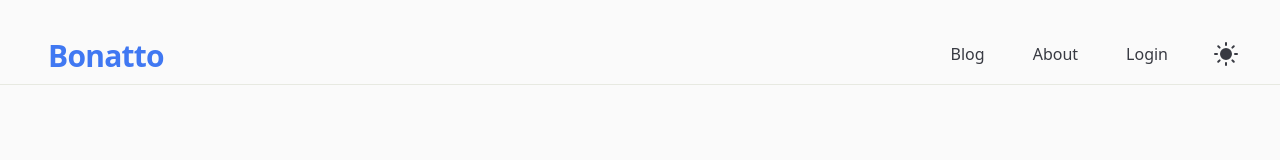
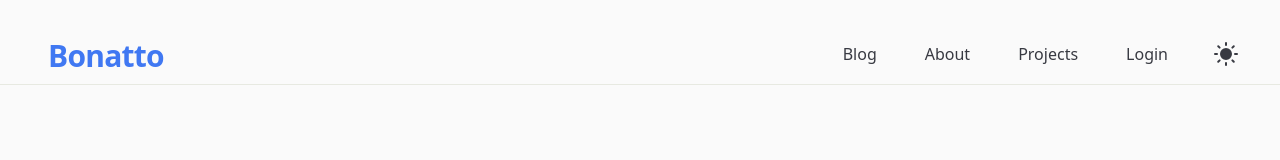
Before and after one commit to SergioBonatto/site, a Next.js app: page / in a window 1280 px wide. Shown: the top 160 px of the page. Built offline with nearby package versions, Linux system fonts and the light colour scheme.

Commit message:
add: projects

```diff
--- a/src/components/Nav/DesktopNav.tsx
+++ b/src/components/Nav/DesktopNav.tsx
@@ -6,6 +6,7 @@ const links = [
 	{ href: "/", label: "Início" },
 	{ href: "/blog", label: "Blog" },
 	{ href: "/#about", label: "About" },
+	{ href: "/projects", label: "Projects" },
 	{ href: "/login", label: "Login" },
 
 ];
```
